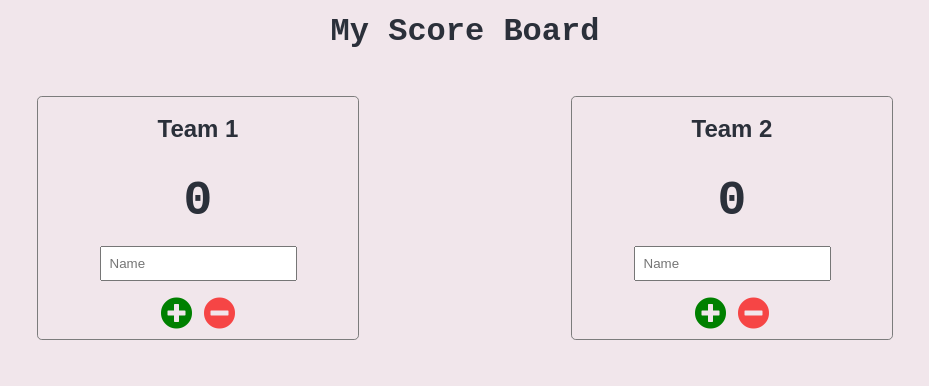
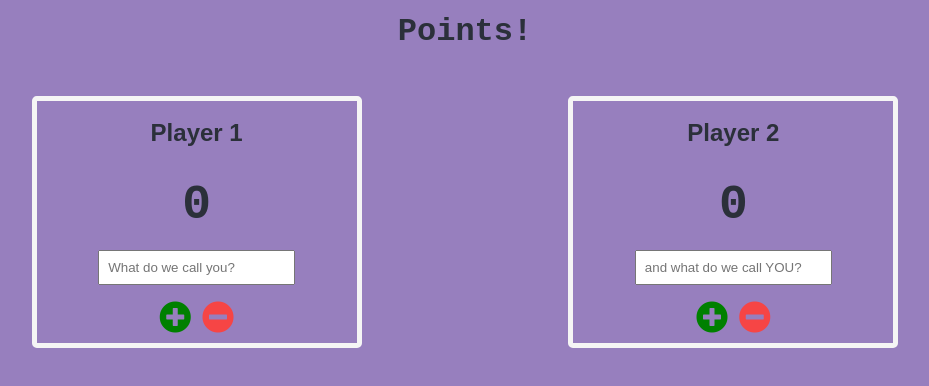
Before and after one commit to jonathonchilds/Scoreboard, a website built with Vite: page index.html in a window 1280 px wide. Shown: the whole page, without its empty margins (175-1104 px from the left). Built offline with nearby package versions, Linux system fonts and the light colour scheme.

Commit message:
team 1 name change working

```diff
--- a/index.html
+++ b/index.html
@@ -12,14 +12,14 @@
   </head>
   <body>
     <header>
-      <h1>My Score Board</h1>
+      <h1>Points!</h1>
     </header>
     <main>
       <section class="team1">
-        <h2>Team 1</h2>
+        <h2>Player 1</h2>
         <h3>0</h3>
         <fieldset>
-          <input type="text" placeholder="Name" />
+          <input type="text" placeholder="What do we call you?" />
         </fieldset>
 
         <fieldset>
@@ -29,10 +29,10 @@
       </section>
 
       <section class="team2">
-        <h2>Team 2</h2>
+        <h2>Player 2</h2>
         <h3>0</h3>
         <fieldset>
-          <input type="text" placeholder="Name" />
+          <input type="text" placeholder="and what do we call YOU?" />
         </fieldset>
 
         <fieldset>
--- a/src/main.ts
+++ b/src/main.ts
@@ -1,6 +1,13 @@
 import './style.css'
-const inputElements = document.querySelectorAll('input')
-const paragraphElement: any = document.querySelector('h2')
+//                                  ||||||
+// reads from section.team only    \/\/\/
+const inputElements = document.querySelectorAll('input' && 'section.team1')
+
+//                             ||||||
+// updates section.team1, h2    \/\/\/
+const paragraphElement: any = document.querySelector('section.team1' && 'h2')
+
+
 function updateParagraph(event: Event) {
   const elementChanged = event.target
   if (elementChanged instanceof HTMLInputElement) {
@@ -8,7 +15,5 @@ function updateParagraph(event: Event) {
     paragraphElement.innerText = currentInputValue
   }
 }
-// Attach event listeners to each one
-inputElements.forEach((element) =>
-  element.addEventListener('input', updateParagraph)
-)
+
+inputElements.forEach((element) => element.addEventListener('input', updateParagraph))
--- a/src/style.css
+++ b/src/style.css
@@ -9,13 +9,14 @@ html {
 body {
   margin: 0;
   min-height: 100%;
-  background-color: #f1e6eb;
+  background-color: #977fbe;
   color: #2b303a;
 }
 
 h1 {
   text-align: center;
   font-family: Monospace;
+  word-spacing: 5rem;
   margin: 1rem 0 3rem 0;
 }
 
@@ -27,7 +28,7 @@ main {
 
 section {
   min-width: 20rem;
-  border: thin solid #7c7c7c;
+  border: thick solid whitesmoke;
   border-radius: 0.3rem;
   margin-bottom: 3rem;
 
```
